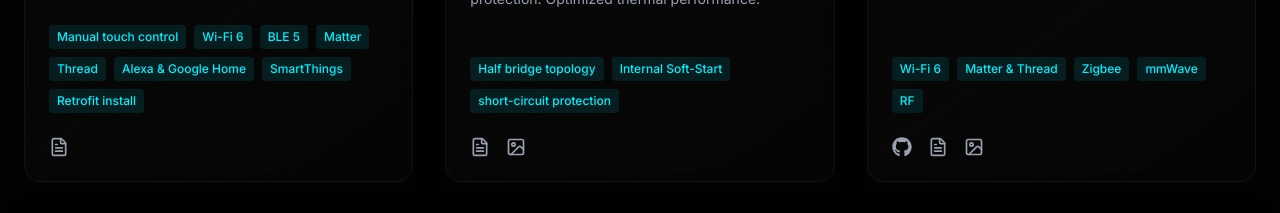
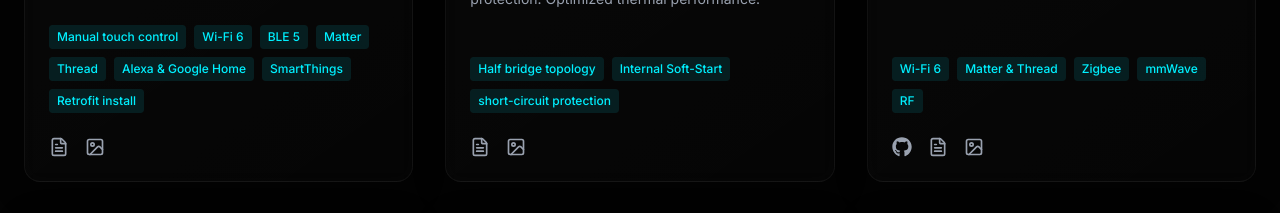
Before and after one commit to manav312002-cmd/manavpatel.github.io, a Next.js app: page / in a window 1280 px wide. Shown: the part 3240-3453 px from the top of the page. Built offline with nearby package versions, Linux system fonts and the light colour scheme; grey boxes are pictures that could not be loaded.

Commit message:
Add Matter & Thread Controller project card, image, and document

```diff
--- a/src/components/Projects.tsx
+++ b/src/components/Projects.tsx
@@ -12,9 +12,9 @@ const projects = [
     date: "Apr 2026 - Present",
     description: "A compact, retrofit-friendly touch dimmer switch built for the modern smart home. Designed as a drop-in replacement for standard switches — no neutral wire, no rewiring required. Onboard Wi-Fi 6 and BLE 5 ensure fast, reliable connectivity with Alexa and Google Home out of the box, while native Matter over Thread support opens the door to third-party platforms like SmartThings without any extra bridges or hubs.",
     tags: ["Manual touch control", "Wi-Fi 6", "BLE 5", "Matter", "Thread", "Alexa & Google Home", "SmartThings", "Retrofit install" ],
-    image: "/images/dimmer.png", // Example: place 'smps.jpg' in the 'public/images/' folder
-    fileLink: "/files/Dimmer_final.pdf", // Example: place PDF in 'public/files/' folder
-    gallery: null, // Add multiple image paths here
+    image: "/images/dimmer.png",
+    fileLink: "/files/Dimmer_final.pdf",
+    gallery: ["/images/dimmer.png"],
     github: null,
     live: null
   },
```
Also changed, not shown: public/images/dimmer.png (added), 1 other file (tests, documents, lock files or other folders).
